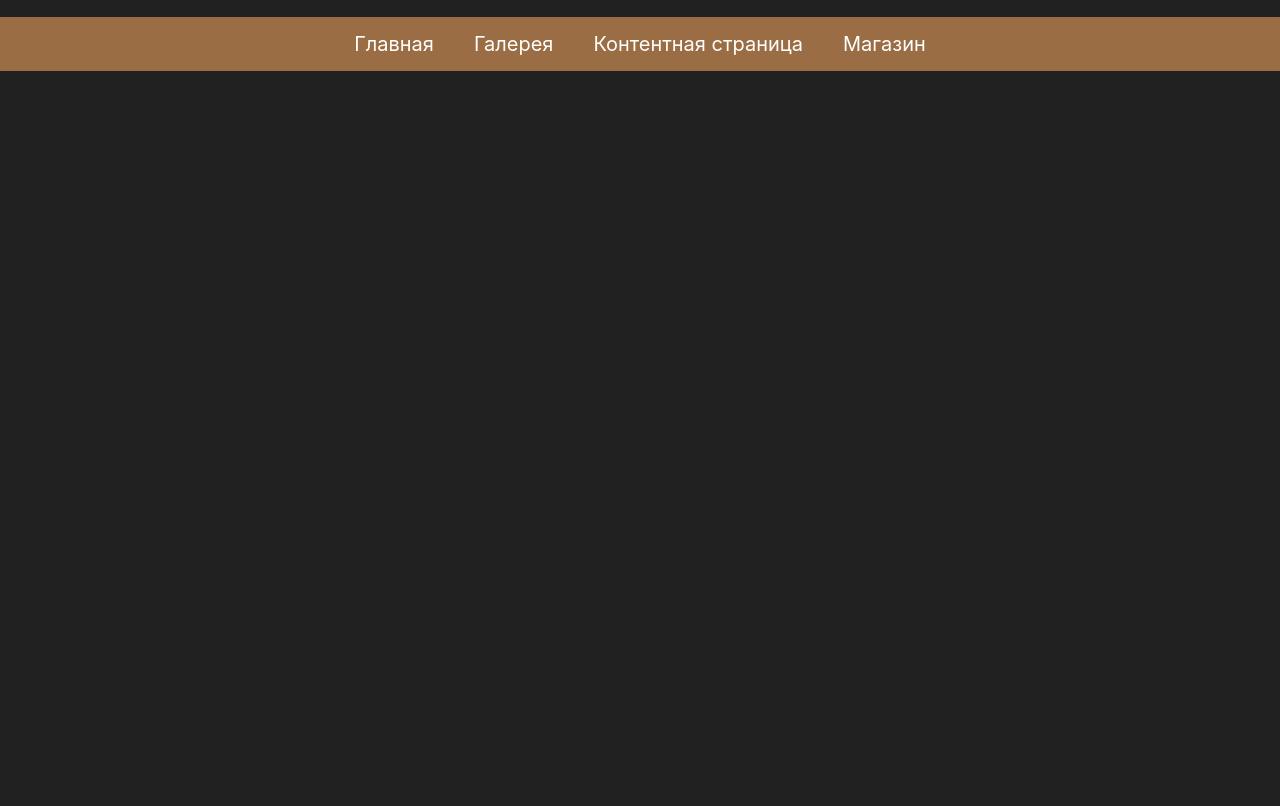
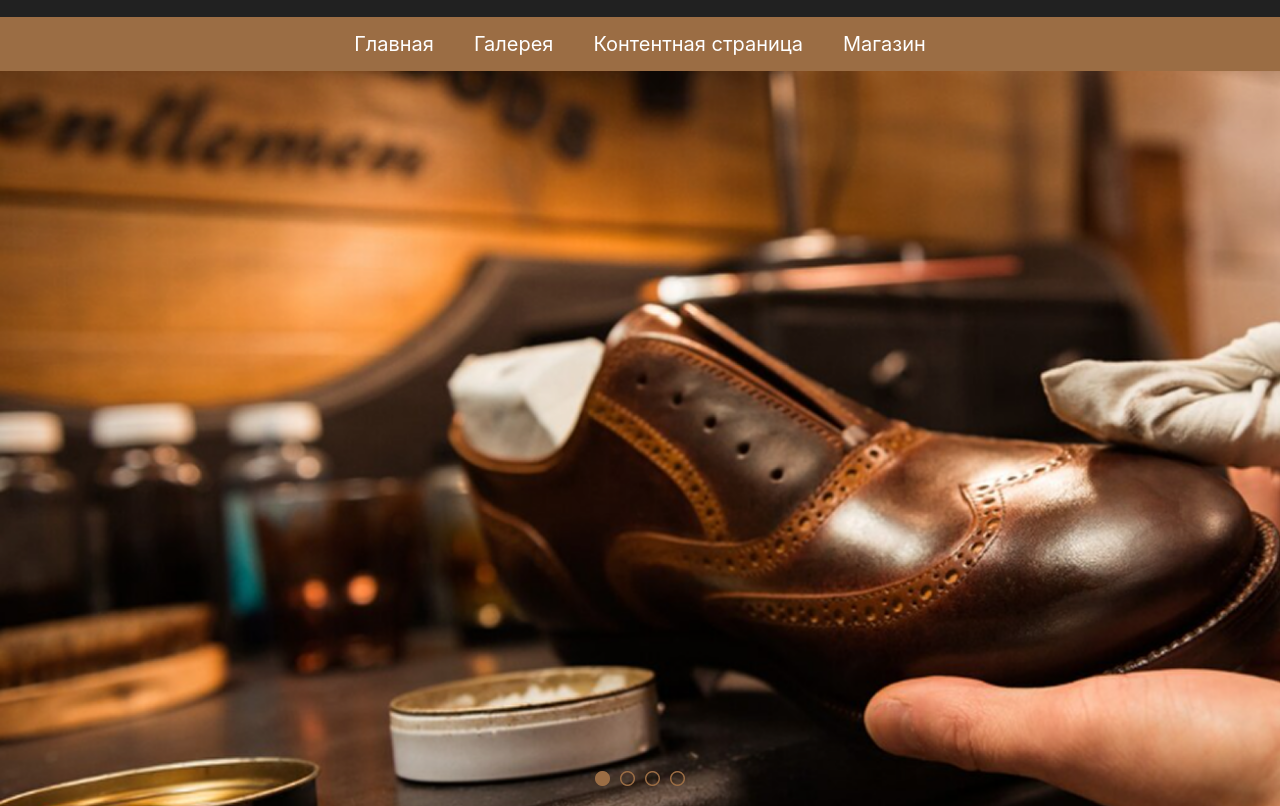
Before and after one commit to Vikingstrong/Home-Work-11, a website: page index.html in a window 1280 px wide. Shown: the part 77-883 px from the top of the page. Before the commit the page ends 800 px from the top, so only its background shows below. Drawn offline with nearby package versions, Linux system fonts and the light colour scheme; files that its build step writes are made by us from their sources.

Commit message:
Add section 1

```diff
--- a/index.html
+++ b/index.html
@@ -27,5 +27,10 @@
         <a class="hidden lg:block text-[20px]" href="/src/page4.html">Магазин</a>
         <i class="fa-solid fa-bars lg:hidden! text-2xl"></i>
     </header>
+<main>
+    <section style="background-image: url(src/imgpage1/section1/bg.png);" class="p-5 flex justify-center bg-no-repeat bg-cover">
+        <img class="pt-170" src="src/imgpage1/section1/img1.png" alt="">
+    </section>
+</main>
 </body>
 </html>
```
Also changed, not shown: src/imgpage1/section1/bg.png (added), src/imgpage1/section1/img1.png (added).
